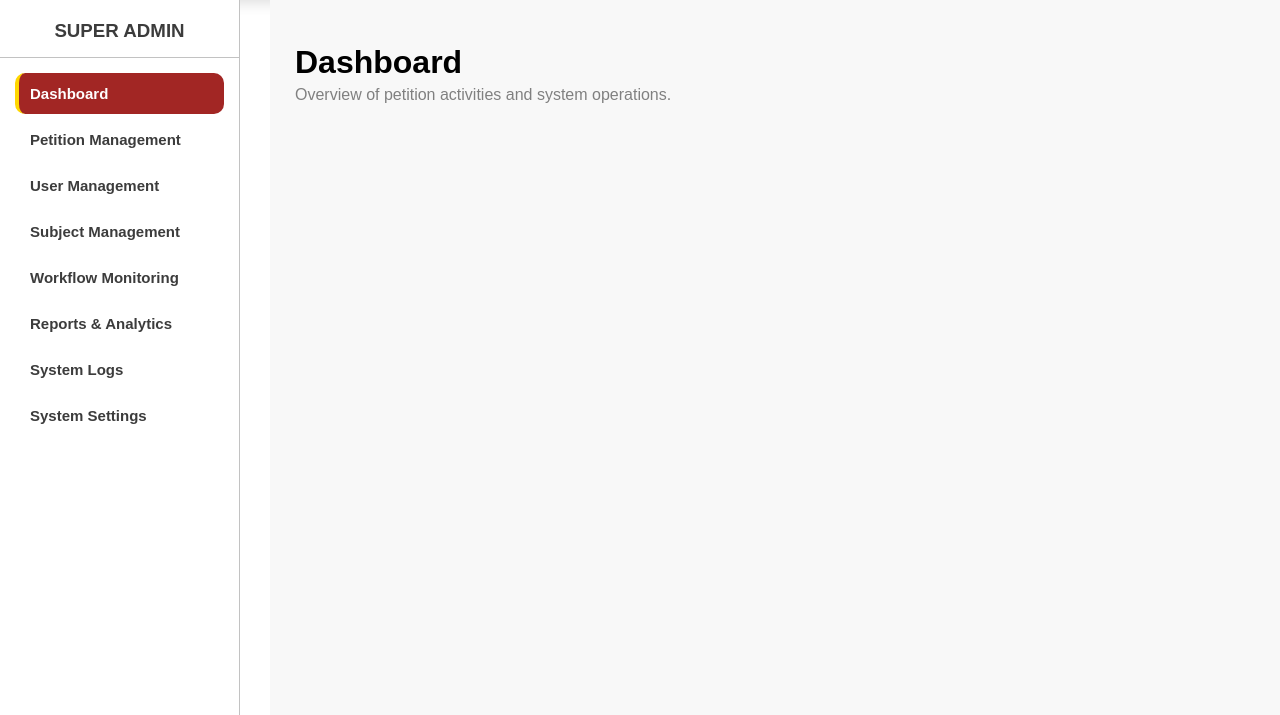
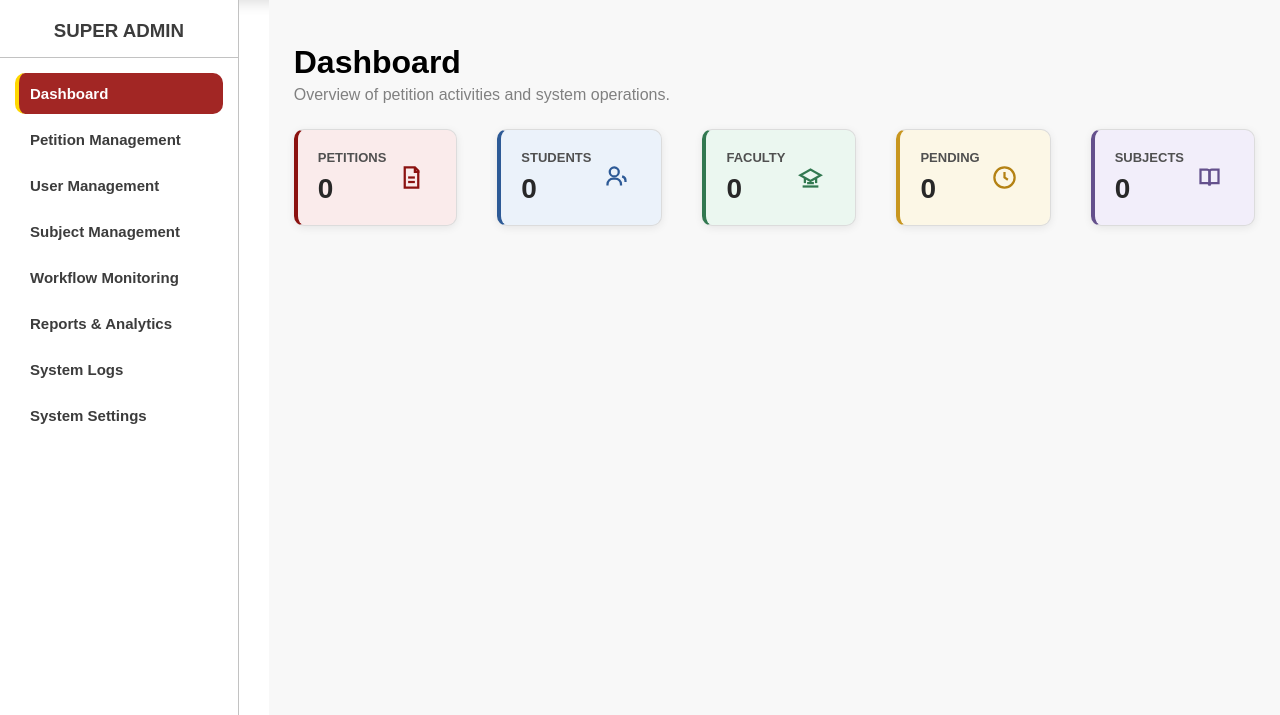
Before and after one commit to FoowsIsBack/Smart_Petitioned_Subject_Management_System_EVSU, a PHP site: page /superadmin/admin.php in a window 1280 px wide. Shown: the part 85-800 px from the top of the page. Run offline with PHP 8.4, Linux system fonts and the light colour scheme; some libraries are stand-ins or nearby versions.

Commit message:
Add dashboard cards for petitions, students, faculty, pending requests, and subjects

```diff
--- a/superadmin/admin.php
+++ b/superadmin/admin.php
@@ -66,7 +66,72 @@
                     <p>Overview of petition activities and system operations.</p>
                 </div>
                 <div class="dashboard_cards">
-
+                    <div class="card1">
+                        <div>
+                            <p>PETITIONS</p>
+                            <h3>0</h3>
+                        </div>
+                        <div class="card_icon">
+                            <svg viewBox="0 0 24 24" fill="none" stroke="currentColor" stroke-width="2">
+                                <path d="M6 3h9l3 3v15H6z"/>
+                                <path d="M15 3v4h4"/>
+                                <path d="M9 12h6"/>
+                                <path d="M9 16h6"/>
+                            </svg>
+                        </div>
+                    </div>
+                    <div class="card2">
+                        <div>
+                            <p>STUDENTS</p>
+                            <h3>0</h3>
+                        </div>
+                        <div class="card_icon">
+                            <svg viewBox="0 0 24 24" fill="none" stroke="currentColor" stroke-width="2">
+                                <path d="M4 19v-1a5 5 0 0 1 5-5h2a5 5 0 0 1 5 5v1"/>
+                                <circle cx="10" cy="7" r="4"/>
+                                <path d="M17 11a4 4 0 0 1 3 4v1"/>
+                            </svg>
+                        </div>
+                    </div>
+                    <div class="card3">
+                        <div>
+                            <p>FACULTY</p>
+                            <h3>0</h3>
+                        </div>
+                        <div class="card_icon">
+                            <svg viewBox="0 0 24 24" fill="none" stroke="currentColor" stroke-width="2">
+                                <path d="M3 10l9-5 9 5-9 5z"/>
+                                <path d="M7 12v5"/>
+                                <path d="M17 12v5"/>
+                                <path d="M5 20h14"/>
+                                <path d="M9 17h6"/>
+                            </svg>
+                        </div>
+                    </div>
+                    <div class="card4">
+                        <div>
+                            <p>PENDING</p>
+                            <h3>0</h3>
+                        </div>
+                        <div class="card_icon">
+                            <svg viewBox="0 0 24 24" fill="none" stroke="currentColor" stroke-width="2">
+                                <circle cx="12" cy="12" r="9"/>
+                                <path d="M12 7v5l3 2"/>
+                            </svg>
+                        </div>
+                    </div>
+                    <div class="card5">
+                        <div>
+                            <p>SUBJECTS</p>
+                            <h3>0</h3>
+                        </div>
+                        <div class="card_icon">
+                            <svg viewBox="0 0 24 24" fill="none" stroke="currentColor" stroke-width="2">
+                                <path d="M4 5h6a2 2 0 0 1 2 2v12a2 2 0 0 0-2-2H4z"/>
+                                <path d="M20 5h-6a2 2 0 0 0-2 2v12a2 2 0 0 1 2-2h6z"/>
+                            </svg>
+                        </div>
+                    </div>
                 </div>
             </main>
         </div>
```
